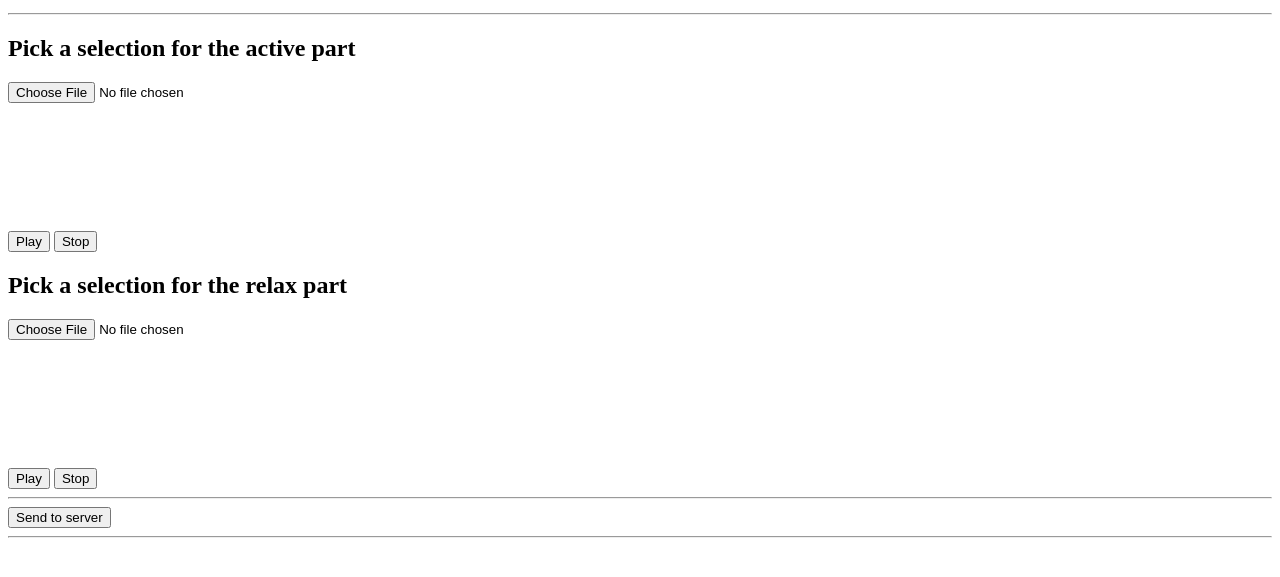
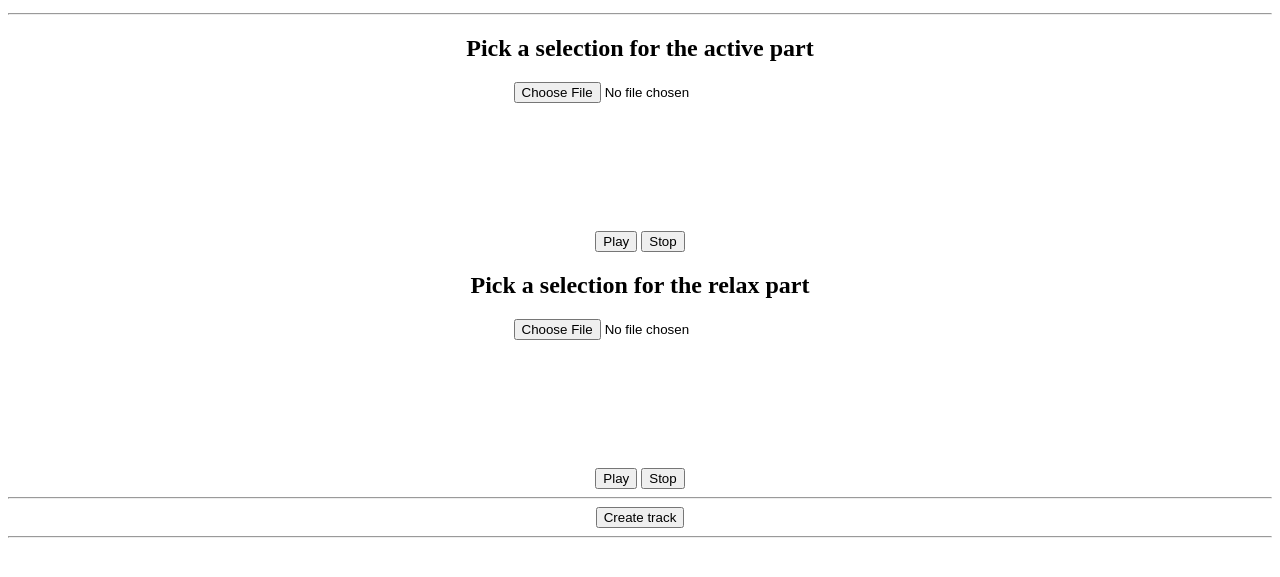
Before and after one commit to pascalwengerter/tabata_app, a plain HTML site: page public/index.html in a window 1280 px wide. Shown: the part 101-678 px from the top of the page. Drawn offline with Linux system fonts and the light colour scheme.

Commit message:
Fix css and change button text

```diff
--- a/public/index.html
+++ b/public/index.html
@@ -3,7 +3,7 @@
 <head>
   <meta charset="utf-8">
   <title>MuscleMate | Tabata Timer</title>
-  <link rel="stylesheet" href="assets/stylesheets/style.css">
+  <link rel="stylesheet" type="text/css" href="assets/stylesheets/styles.css">
   <script src="assets/javascripts/wavesurfer.js"></script>
   <script src="assets/javascripts/wavesurfer.regions.min.js"></script>
   <script src="assets/javascripts/wavesurfer.timeline.min.js"></script>
@@ -42,7 +42,7 @@
     <button type="button" name="button" onclick="wavesurfer_relax.pause()">Stop</button>
 
     <hr>
-    <button type="submit" name="button">Send to server</button>
+    <button type="submit" name="button">Create track</button>
   </form>
   <div></div>
   <hr>
```
